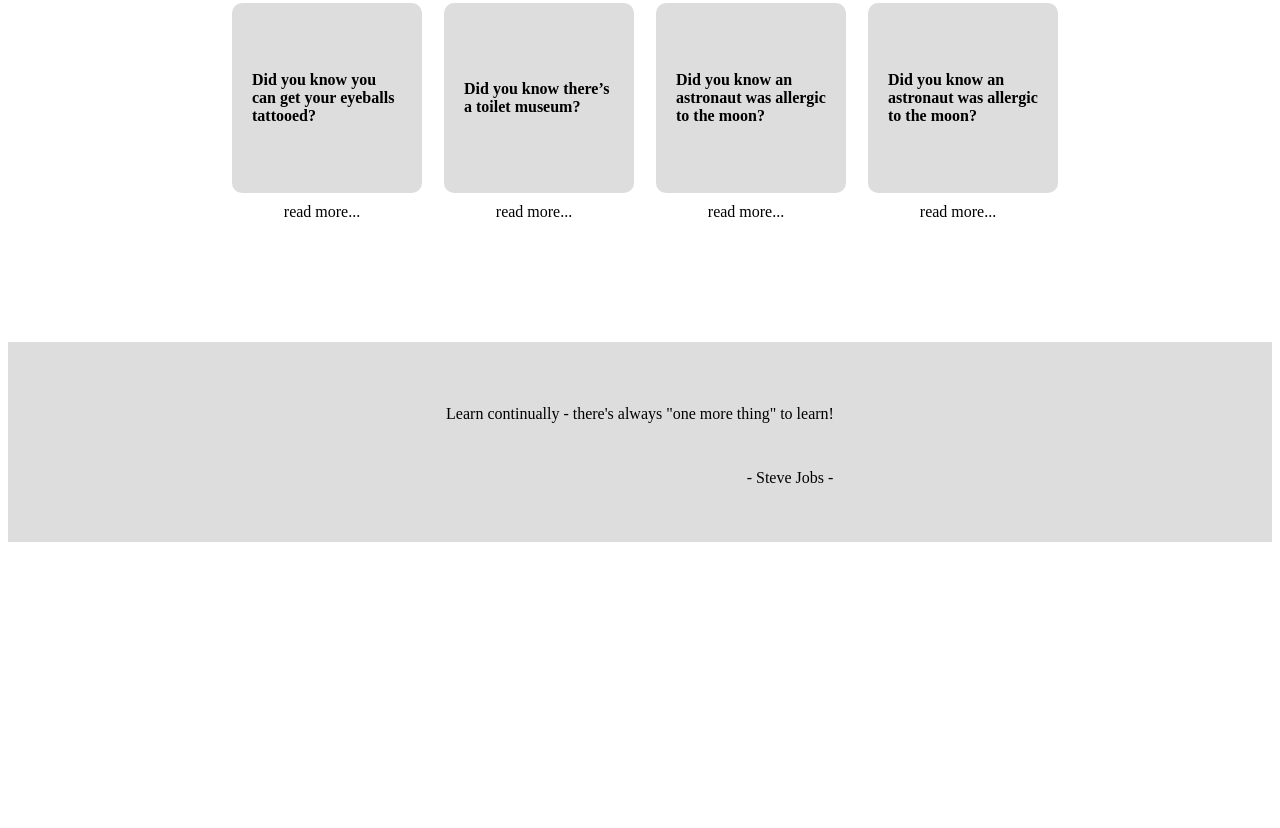
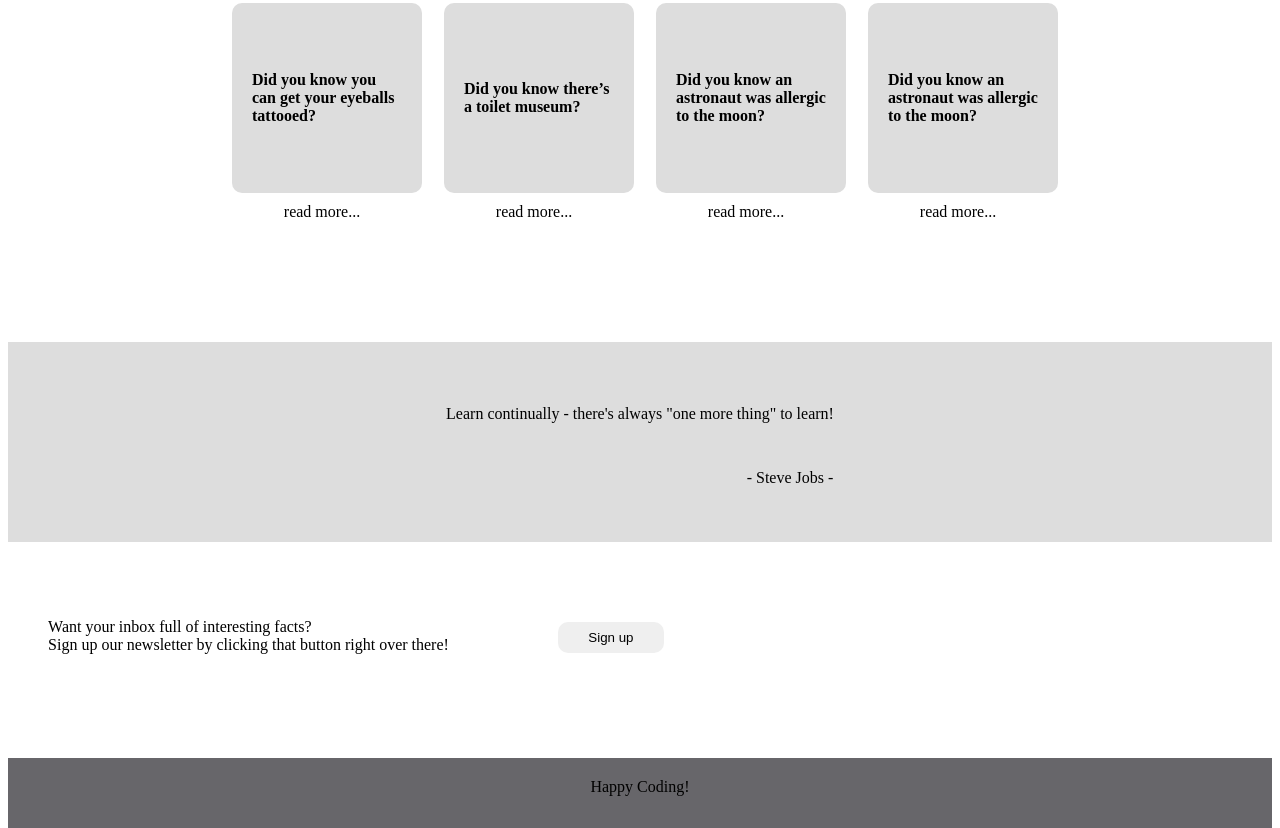
Before and after one commit to JK-8989/landing-page, a plain HTML site: page index.html in a window 1280 px wide. Shown: the part 652-1480 px from the top of the page. Before the commit the page ends 1194 px from the top, so only its background shows below. Drawn offline with Linux system fonts and the light colour scheme.

Commit message:
Add footer

```diff
--- a/index.html
+++ b/index.html
@@ -18,7 +18,7 @@
     <div class="heading">
       <h1>Welcome to FunFacts!</h1>
       <p>You will find tons of random "Did you know...?" facts that make you totally mind-blowing!</p>
-      <button id="btn_1">Sign up</button>
+      <button class="btn">Sign up</button>
     </div>
   </header>
   <main>
@@ -60,7 +60,18 @@
     </section>
   </main>
   <footer>
-
+    <div class="footer_container">
+      <div class="footer">
+        <p id="newsletter">Want your inbox full of interesting facts?<br>
+        Sign up our newsletter by clicking that button right over there!
+        </p>
+      </div>
+        <div class="button"><button class="btn" id="btn_1">Sign up</button>
+        </div>
+    </div>
+    <div id="bottom">
+      <p id="message">Happy Coding!</p>
+    </div>
   </footer>
 </body>
 </html>
--- a/style.css
+++ b/style.css
@@ -29,13 +29,13 @@ header {
   margin: 8% 40% 10% 10%;
 }
 
-#btn_1 {
+.btn {
   padding: 8px 30px;
   border-radius: 10px;
   border-style: none;
 }
 
-#btn_1:hover {
+.btn:hover {
   box-shadow: 0 5px 5px 0 rgba(0,0,0,0.24), 0 10px 10px 0 rgba(0,0,0,0.1);
 }
 
@@ -102,3 +102,33 @@ blockquote {
 }
 /* Main second-section ends here */
 /* ------------------------------------------- */
+
+.footer_container {
+  height: 200px;
+  display: flex;
+  gap: 10em;
+  align-items: baseline;
+}
+
+#newsletter {
+  position: relative;
+  top: 60px;
+  left: 10%;
+}
+
+#btn_1 {
+  position: relative;
+  top: 70px;
+  right: 10%;
+}
+
+#bottom {
+  background-color: rgb(103, 102, 106);
+  height: 70px;
+}
+
+#message {
+text-align: center;
+position: relative;
+top: 20px;
+}
```
